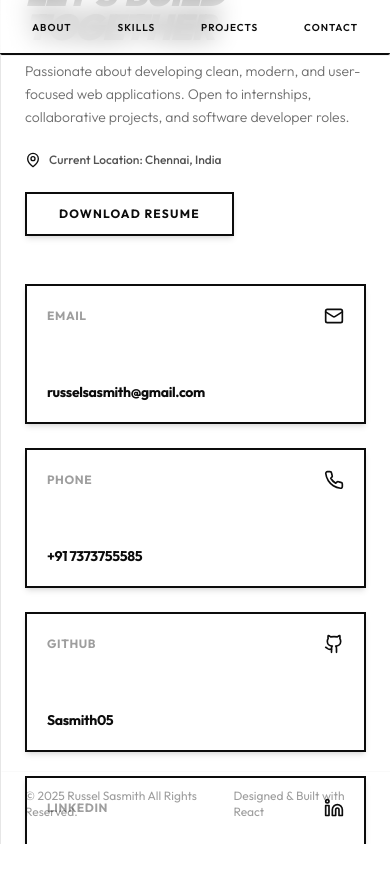
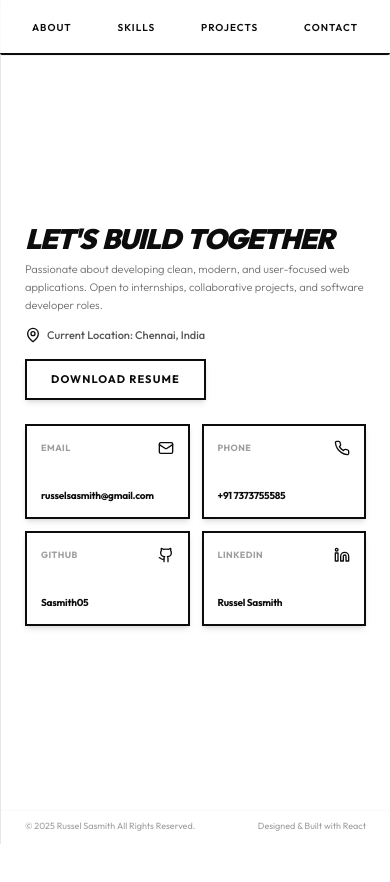
Before and after one commit to Sasmith05/Portfolio, a React (Vite) app: page / in a window 390 px wide. Shown: the top 882 px of the page. Built offline with nearby package versions, Linux system fonts and the light colour scheme; a web font is replaced by a local one.

Commit message:
feat: update projects metadata and disable scroll in contact footer

```diff
--- a/src/components/Footer.tsx
+++ b/src/components/Footer.tsx
@@ -78,9 +78,9 @@ export const Footer: React.FC<FooterProps> = ({ isActive }) => {
   return (
     <footer
       id="contact"
-      className="relative h-screen w-screen flex-shrink-0 bg-[#FFFFFF] text-[#0C0C0C] border-l border-[#0C0C0C]/10 px-6 md:px-12 py-16 flex flex-col justify-center items-center z-20"
+      className="relative h-screen w-screen flex-shrink-0 bg-[#FFFFFF] text-[#0C0C0C] border-l border-[#0C0C0C]/10 px-6 md:px-12 py-10 md:py-16 flex flex-col justify-center items-center z-20 overflow-hidden"
     >
-      <div className="max-w-5xl w-full mx-auto flex flex-col md:flex-row justify-between items-start md:items-center gap-12 pt-12">
+      <div className="max-w-5xl w-full mx-auto flex flex-col md:flex-row justify-between items-start md:items-center gap-6 md:gap-12 pt-2 md:pt-12">
         {/* Left Block */}
         <motion.div
           variants={leftBlockVariants}
@@ -88,14 +88,14 @@ export const Footer: React.FC<FooterProps> = ({ isActive }) => {
           animate={isActive ? "visible" : "hidden"}
           className="flex flex-col text-left max-w-xl md:max-w-md w-full"
         >
-          <motion.div variants={itemVariants} className="mb-4">
-            <h2 className="font-sans font-black italic uppercase text-4xl sm:text-5xl md:text-6xl tracking-tighter leading-[0.95] text-[#0C0C0C]">
+          <motion.div variants={itemVariants} className="mb-2 md:mb-4">
+            <h2 className="font-sans font-black italic uppercase text-[28px] xs:text-4xl sm:text-5xl md:text-6xl tracking-tighter leading-[0.95] text-[#0C0C0C]">
               <HoverLetters text="Let's Build Together" />
             </h2>
           </motion.div>
 
           <motion.div variants={itemVariants}>
-            <p className="text-[#0C0C0C]/60 font-sans font-light text-sm sm:text-base leading-relaxed max-w-md">
+            <p className="text-[#0C0C0C]/60 font-sans font-light text-[11px] xs:text-xs sm:text-sm md:text-base leading-relaxed max-w-md">
               Passionate about developing clean, modern, and user-focused web applications. Open to internships, collaborative projects, and software developer roles.
             </p>
           </motion.div>
@@ -103,7 +103,7 @@ export const Footer: React.FC<FooterProps> = ({ isActive }) => {
           {/* Current Location Section */}
           <motion.div
             variants={itemVariants}
-            className="flex items-center gap-2 text-[#0C0C0C]/70 font-sans font-medium text-xs sm:text-sm mt-6 sm:mt-8"
+            className="flex items-center gap-1.5 sm:gap-2 text-[#0C0C0C]/70 font-sans font-medium text-[11px] xs:text-xs sm:text-sm mt-3 md:mt-8 sm:mt-6"
           >
             <MapPin className="w-4 h-4 text-[#0C0C0C]" />
             <span>Current Location: Chennai, India</span>
@@ -112,10 +112,10 @@ export const Footer: React.FC<FooterProps> = ({ isActive }) => {
           {/* Download Resume Button (matches main Resume outline CTA exactly) */}
           <motion.div
             variants={itemVariants}
-            className="mt-6 sm:mt-8"
+            className="mt-4 md:mt-8 sm:mt-6"
           >
             <a href="/resume.pdf" target="_blank" rel="noopener noreferrer">
-              <button className="rounded-none border-2 border-[#0C0C0C] bg-white text-[#0C0C0C] font-sans font-bold uppercase tracking-widest px-8 py-3 sm:px-10 sm:py-3.5 text-xs sm:text-sm hover:bg-[#0C0C0C] hover:text-white transition-all duration-200 shadow-md active:scale-95 flex items-center justify-center cursor-pointer">
+              <button className="rounded-none border-2 border-[#0C0C0C] bg-white text-[#0C0C0C] font-sans font-bold uppercase tracking-widest px-6 py-2.5 sm:px-10 sm:py-3.5 text-[11px] xs:text-xs sm:text-sm hover:bg-[#0C0C0C] hover:text-white transition-all duration-200 shadow-md active:scale-95 flex items-center justify-center cursor-pointer">
                 Download Resume
               </button>
             </a>
@@ -127,7 +127,7 @@ export const Footer: React.FC<FooterProps> = ({ isActive }) => {
           variants={rightBlockVariants}
           initial="hidden"
           animate={isActive ? "visible" : "hidden"}
-          className="grid grid-cols-1 sm:grid-cols-2 gap-6 w-full max-w-lg md:max-w-xl"
+          className="grid grid-cols-2 gap-3 sm:gap-6 w-full max-w-lg md:max-w-xl"
         >
           {contactCards.map((card) => {
             const Icon = card.icon;
@@ -140,24 +140,24 @@ export const Footer: React.FC<FooterProps> = ({ isActive }) => {
                 target={card.title !== "Phone" && card.title !== "Email" ? "_blank" : undefined}
                 rel={card.title !== "Phone" && card.title !== "Email" ? "noopener noreferrer" : undefined}
                 variants={itemVariants}
-                className="border-2 border-[#0C0C0C] bg-white p-5 rounded-none flex flex-col justify-between min-h-[140px] hover:bg-[#0C0C0C] hover:text-white transition-all duration-300 group cursor-pointer shadow-md hover:shadow-2xl active:scale-[0.98] text-left relative overflow-hidden"
+                className="border-2 border-[#0C0C0C] bg-white p-3.5 sm:p-5 rounded-none flex flex-col justify-between min-h-[95px] xs:min-h-[110px] sm:min-h-[140px] hover:bg-[#0C0C0C] hover:text-white transition-all duration-300 group cursor-pointer shadow-md hover:shadow-2xl active:scale-[0.98] text-left relative overflow-hidden"
               >
                 {/* Card Top: Title & Icon */}
                 <div className="flex justify-between items-center w-full">
-                  <span className="font-sans font-bold text-xs uppercase tracking-wider text-[#0C0C0C]/40 group-hover:text-white/40 transition-colors duration-300">
+                  <span className="font-sans font-bold text-[9px] xs:text-[10px] sm:text-xs uppercase tracking-wider text-[#0C0C0C]/40 group-hover:text-white/40 transition-colors duration-300">
                     {card.title}
                   </span>
-                  <Icon className="w-5 h-5 text-[#0C0C0C] group-hover:text-white transition-colors duration-300" />
+                  <Icon className="w-4 h-4 sm:w-5 sm:h-5 text-[#0C0C0C] group-hover:text-white transition-colors duration-300" />
                 </div>
 
                 {/* Card Bottom: Value or Success Message */}
-                <div className="mt-6">
+                <div className="mt-3 sm:mt-6">
                   {isEmail && copied ? (
-                    <span className="font-sans font-bold text-xs sm:text-sm uppercase tracking-widest text-[#0C0C0C] group-hover:text-white transition-colors duration-200 block">
+                    <span className="font-sans font-bold text-[9px] xs:text-xs sm:text-sm uppercase tracking-widest text-[#0C0C0C] group-hover:text-white transition-colors duration-200 block">
                       copied to clipboard!
                     </span>
                   ) : (
-                    <span className="font-sans font-bold text-sm sm:text-base md:text-lg tracking-tight block break-words">
+                    <span className="font-sans font-bold text-[10px] xs:text-xs sm:text-base md:text-lg tracking-tight block break-all sm:break-words">
                       {card.value}
                     </span>
                   )}
@@ -173,7 +173,7 @@ export const Footer: React.FC<FooterProps> = ({ isActive }) => {
         initial={{ opacity: 0 }}
         animate={isActive ? { opacity: 0.4 } : { opacity: 0 }}
         transition={{ duration: 1.5, delay: 0.6 }}
-        className="absolute bottom-6 left-1/2 -translate-x-1/2 w-full max-w-5xl px-6 flex justify-between items-center text-xs text-[#0C0C0C] border-t border-[#0C0C0C]/5 pt-4"
+        className="absolute bottom-3 sm:bottom-6 left-1/2 -translate-x-1/2 w-full max-w-5xl px-6 flex flex-row justify-between items-center text-[9px] sm:text-xs text-[#0C0C0C] border-t border-[#0C0C0C]/5 pt-2 sm:pt-4"
       >
         <span>© 2025 Russel Sasmith All Rights Reserved.</span>
         <span>Designed & Built with React</span>
--- a/src/components/ProjectsSection.tsx
+++ b/src/components/ProjectsSection.tsx
@@ -7,28 +7,28 @@ const projectsData = [
     num: "01",
     category: "Next.js | PostgreSQL | Prisma",
     name: "LexDesk",
-    desc: "Developed a full-stack legal practice management platform for managing clients, court cases, billing, and legal workflows. Implemented secure authentication, responsive dashboards, and CRUD functionalities using Next.js and Prisma. Designed a modern responsive UI optimized for both desktop and mobile devices.",
-    github: "https://github.com/Sasmith05",
-    live: "https://github.com/Sasmith05",
-    status: "Production Ready"
+    desc: "Legal practice management platform with secure authentication and responsive dashboards.",
+    github: "https://github.com/Sasmith05/LexDesk.git",
+    live: "https://lexdesk-two.vercel.app",
+    status: "Completed"
   },
   {
     num: "02",
     category: "React | Node.js | MySQL",
     name: "ProTrack",
-    desc: "Built a web-based employee project tracking system to manage employee records, project assignments, and progress updates. Developed interactive dashboards for monitoring project status and employee performance efficiently. Integrated MySQL database operations for secure data management and retrieval.",
-    github: "https://github.com/Sasmith05",
-    live: "https://github.com/Sasmith05",
-    status: "Completed"
+    desc: "Productivity and task management platform focused on workflow organization and performance tracking.",
+    github: "https://github.com/Sasmith05/ProTrack.git",
+    live: "",
+    status: "On Progress"
   },
   {
     num: "03",
     category: "Next.js | Framer Motion",
     name: "MovieX",
-    desc: "Supported as a Frontend Developer in building a decentralized movie ticketing platform with a responsive and modern UI. Developed movie booking pages, dashboards, and digital ticket interfaces using Next.js and React. Implemented responsive layouts and smooth animations using Tailwind CSS and Framer Motion.",
-    github: "https://github.com/Sasmith05",
-    live: "https://github.com/Sasmith05",
-    status: "In Progress"
+    desc: "Movie discovery web application with modern UI and dynamic movie browsing experience.",
+    github: "https://github.com/Sasmith05/eth-moviex.git",
+    live: "https://eth-moviex.vercel.app",
+    status: "Completed"
   }
 ];
 
@@ -137,7 +137,7 @@ export const ProjectsSection: React.FC<ProjectsSectionProps> = ({ progress, acti
                   </div>
 
                   {/* Bottom Row: Actions */}
-                  <div className="grid grid-cols-2 gap-3 mt-5">
+                  <div className={`grid ${project.live ? 'grid-cols-2' : 'grid-cols-1'} gap-3 mt-5`}>
                     <a
                       href={project.github}
                       target="_blank"
@@ -148,6 +148,7 @@ export const ProjectsSection: React.FC<ProjectsSectionProps> = ({ progress, acti
                         GitHub
                       </button>
                     </a>
+                    {project.live && (
                       <a
                         href={project.live}
                         target="_blank"
@@ -158,6 +159,7 @@ export const ProjectsSection: React.FC<ProjectsSectionProps> = ({ progress, acti
                           Live Demo
                         </button>
                       </a>
+                    )}
                   </div>
                 </div>
               </div>
```
Lines whose indentation alone changed are shown as unchanged.
